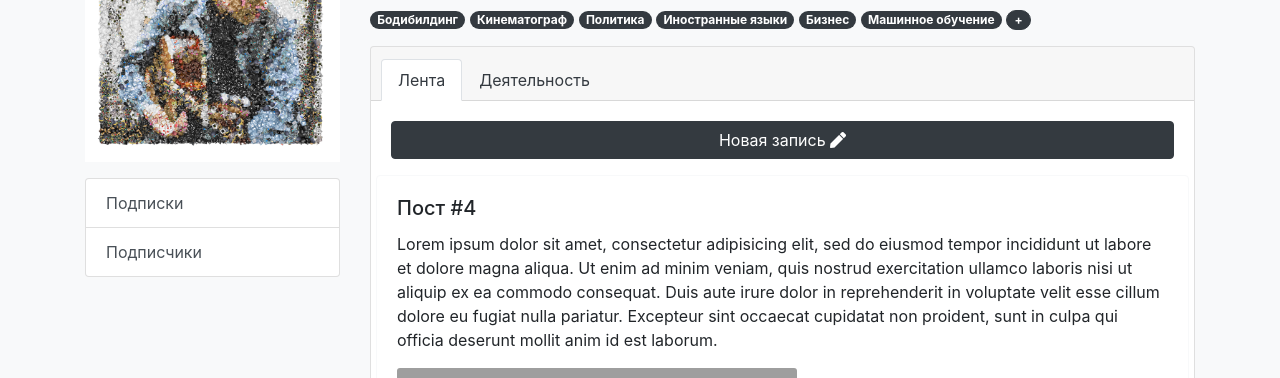
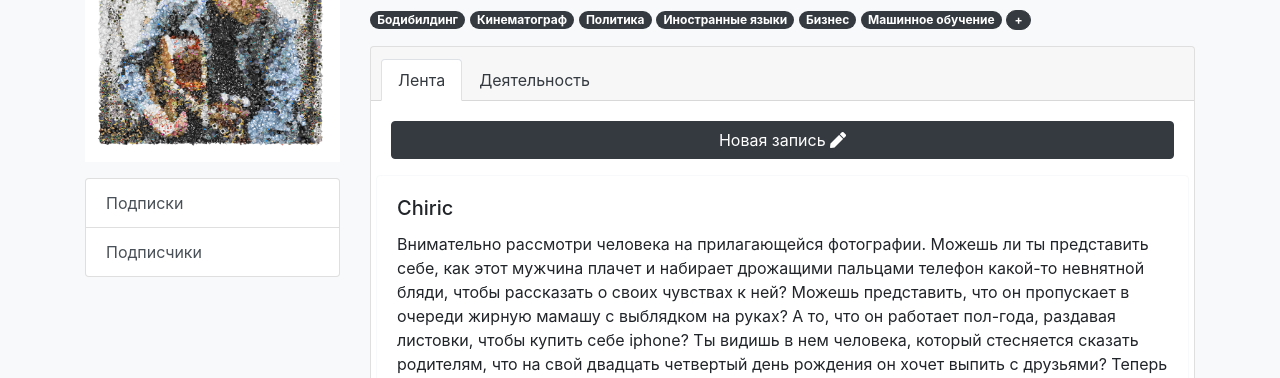
Before and after one commit to iishafiev/HSE-Connection, a Django app: page /profile/1 in a window 1280 px wide. Shown: the part 165-543 px from the top of the page. Run offline with Django 3.2, Linux system fonts and the light colour scheme; data comes from the database, SQL or seed files in the repository; both versions use the stored data as it was after the commit; some libraries are stand-ins or nearby versions; grey boxes are pictures that could not be loaded.

Commit message:
working user profile

```diff
--- a/hse_connection/main/templates/main/profile.html
+++ b/hse_connection/main/templates/main/profile.html
@@ -23,10 +23,10 @@
       <div class="collapse navbar-collapse" id="navbarNav">
         <ul class="navbar-nav mr-auto">
           <li class="nav-item active">
-            <a class="nav-link" href="#">Моя страница<span class="sr-only">(current)</span></a>
+            <a class="nav-link" href="{% url 'index' %}">Моя страница<span class="sr-only">(current)</span></a>
           </li>
           <li class="nav-item">
-            <a class="nav-link" href="#">Новости</a>
+            <a class="nav-link" href="{% url 'feed' %}">Новости</a>
           </li>
           <li class="nav-item">
             <a class="nav-link" href="#">Сообщения</a>
@@ -62,12 +62,12 @@
         <h9 class="text-secondary">{{profile.campus}}, {{profile.faculty}}</h9>
         <hr>
         <!--Профессиональные интересы-->
-        <a href="#" class="badge badge-pill badge-dark">Бодибилдинг</a>
-        <a href="#" class="badge badge-pill badge-dark">Кинематограф</a>
-        <a href="#" class="badge badge-pill badge-dark">Политика</a>
-        <a href="#" class="badge badge-pill badge-dark">Иностранные языки</a>
-        <a href="#" class="badge badge-pill badge-dark">Бизнес</a>
-        <a href="#" class="badge badge-pill badge-dark">Машинное обучение</a>
+        <a href="{% url 'feed' %}" class="badge badge-pill badge-dark">Бодибилдинг</a>
+        <a href="{% url 'feed' %}" class="badge badge-pill badge-dark">Кинематограф</a>
+        <a href="{% url 'feed' %}" class="badge badge-pill badge-dark">Политика</a>
+        <a href="{% url 'feed' %}" class="badge badge-pill badge-dark">Иностранные языки</a>
+        <a href="{% url 'feed' %}" class="badge badge-pill badge-dark">Бизнес</a>
+        <a href="{% url 'feed' %}" class="badge badge-pill badge-dark">Машинное обучение</a>
         <button type="button" class="btn btn-dark badge badge-pill badge-dark" data-toggle="modal" data-target="#newHashtag">+</button>
         <div class="modal fade" id="newHashtag" tabindex="-1" role="dialog" aria-labelledby="newHashtagLabel" aria-hidden="true">
           <div class="modal-dialog" role="document">
@@ -160,59 +160,22 @@
                   </div>
                 </div>
                 <!--Сетка с постами-->
-                <div class="row">
-                  <div class="card border-light mb-3">
-                    <div class="card-body">
-                      <h5 class="card-title">Пост #4</h5>
-                      <p class="card-text">Lorem ipsum dolor sit amet, consectetur adipisicing elit, sed do eiusmod tempor incididunt ut labore et dolore magna aliqua. Ut enim ad minim veniam, quis nostrud exercitation ullamco laboris nisi ut
-                        aliquip ex ea commodo consequat. Duis aute irure dolor in reprehenderit in voluptate velit esse cillum dolore eu fugiat nulla pariatur. Excepteur sint occaecat cupidatat non proident, sunt in culpa qui officia deserunt mollit
-                        anim id est laborum.</p>
-                      <img src="чирик.jpg" class="card-img-top" alt="..." style="width: auto; max-height: 540px;">
-                      <hr>
-                      <p class="card-text text-secondary">2 дня назад</p>
+
+                {% for publication in publications %}
+
+                  <div class="row">
+                    <div class="card border-light mb-3">
+                      <div class="card-body">
+                        <h5 class="card-title">{{publication.name}}</h5>
+                        <p class="card-text">{{publication.text}}</p>
+                        <hr>
+                        <p class="card-text text-secondary">{{publication.date|date:'Y-m-d H:i'}}</p>
+                      </div>
                     </div>
                   </div>
-                </div>
-                <div class="row">
-                  <div class="card border-light mb-3">
-                    <img src="ph.jpeg" class="card-img-top" alt="...">
-                    <div class="card-body">
-                      <h5 class="card-title">Пост #3</h5>
-                      <p class="card-text">Lorem ipsum dolor sit amet, consectetur adipisicing elit, sed do eiusmod tempor incididunt ut labore et dolore magna aliqua. Ut enim ad minim veniam, quis nostrud exercitation ullamco laboris nisi ut
-                        aliquip ex ea commodo consequat. Duis aute irure dolor in reprehenderit in voluptate velit esse cillum dolore eu fugiat nulla pariatur. Excepteur sint occaecat cupidatat non proident, sunt in culpa qui officia deserunt mollit
-                        anim id est laborum.</p>
-                      <hr>
-                      <p class="card-text text-secondary">4 дня назад</p>
-                    </div>
-                  </div>
-                </div>
-                <div class="row">
-                  <div class="card border-light mb-3">
-                    <img src="ph.jpeg" class="card-img-top" alt="...">
-                    <div class="card-body">
-                      <h5 class="card-title">Пост #2</h5>
-                      <p class="card-text">Lorem ipsum dolor sit amet, consectetur adipisicing elit, sed do eiusmod tempor incididunt ut labore et dolore magna aliqua. Ut enim ad minim veniam, quis nostrud exercitation ullamco laboris nisi ut
-                        aliquip ex ea commodo consequat. Duis aute irure dolor in reprehenderit in voluptate velit esse cillum dolore eu fugiat nulla pariatur. Excepteur sint occaecat cupidatat non proident, sunt in culpa qui officia deserunt mollit
-                        anim id est laborum.</p>
-                      <hr>
-                      <p class="card-text text-secondary">2 недели назад</p>
-                    </div>
-                  </div>
-                </div>
-                <div class="row">
-                  <div class="card border-light mb-3">
-                    <img src="ph.jpeg" class="card-img-top" alt="...">
-                    <div class="card-body">
-                      <h5 class="card-title">Пост #1</h5>
-                      <p class="card-text">Lorem ipsum dolor sit amet, consectetur adipisicing elit, sed do eiusmod tempor incididunt ut labore et dolore magna aliqua. Ut enim ad minim veniam, quis nostrud exercitation ullamco laboris nisi ut
-                        aliquip ex ea commodo consequat. Duis aute irure dolor in reprehenderit in voluptate velit esse cillum dolore eu fugiat nulla pariatur. Excepteur sint occaecat cupidatat non proident, sunt in culpa qui officia deserunt mollit
-                        anim id est laborum.</p>
-                      <hr>
-                      <p class="card-text text-secondary">2 месяца назад</p>
-                    </div>
-                  </div>
-                </div>
-              </div>
+
+                {% endfor %}
+
               <!--Деятельность-->
               <div class="tab-pane fade" id="business" role="tabpanel" aria-labelledby="business-tab">
 
--- a/hse_connection/main/urls.py
+++ b/hse_connection/main/urls.py
@@ -4,9 +4,16 @@ from hse_connection import settings
 from . import views
 
 urlpatterns = [
-    path('', views.index, name='index'),
-    re_path(
-    	r'^profile/(?P<pk>\d+)$',
+    path(
+    	'',
+    	views.index,
+    	name='index'),
+    path(
+    	'profile/<int:pk>',
 		views.profile,
-		name='profile')
+		name='profile'),
+    path(
+    	'feed',
+    	views.feed,
+    	name='feed')
 ] + static(settings.MEDIA_URL, document_root=settings.MEDIA_ROOT)
--- a/hse_connection/main/views.py
+++ b/hse_connection/main/views.py
@@ -10,6 +10,7 @@ def index(request):
 	else:
 		return redirect('login')
 
+
 def profile(request, pk):
 	user = get_object_or_404(User, pk = pk)
 	profile = get_object_or_404(UserProfile, user = user)
@@ -20,3 +21,8 @@ def profile(request, pk):
 		'publications': publications
 	}
 	return render(request, 'main/profile.html', args)
+
+
+def feed(request):
+	publications = Publication.objects.all()
+	return render(request, 'main/feed.html', {'publications': publications})
```
Also changed, not shown: hse_connection/main/templates/main/feed.html (+17 -2 lines), hse_connection/db.sqlite3.
